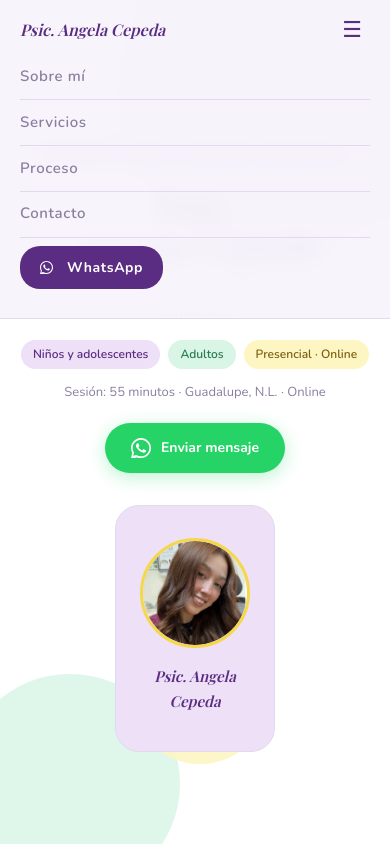
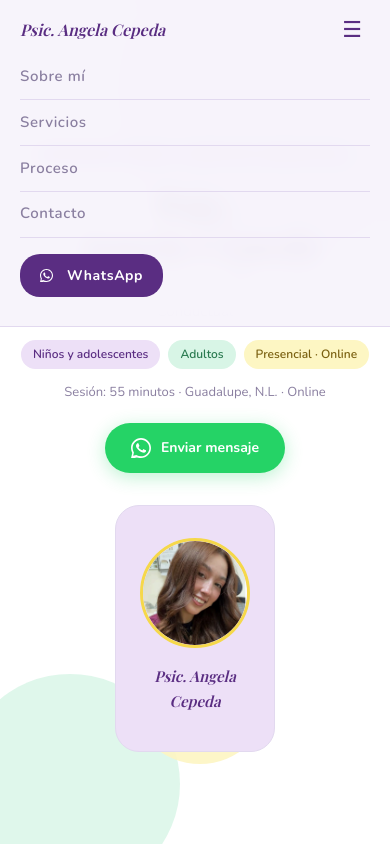
Before and after one commit to luca384/Pagina_Psicologia, a plain HTML site: page index.html in a window 390 px wide. Both pictures are taken after a click on the button "Menú". Shown: the top 844 px of the page. Drawn offline with nearby package versions, Linux system fonts and the light colour scheme; a web font is replaced by a local one.

Commit message:
mas cambios en el boton de wa en movil

```diff
--- a/estilos.css
+++ b/estilos.css
@@ -558,6 +558,10 @@ footer strong { color: #fff; }
 
   .nav-links li { width: 100%; }
 
+  .nav-links li:has(.nav-wa) {
+    width: auto;
+  }
+
   .nav-links a {
     display: block;
     padding: .6rem 0;
@@ -566,8 +570,12 @@ footer strong { color: #fff; }
   }
 
   .nav-wa {
-    margin-top: .5rem;
-    display: inline-flex !important;
+      display: inline-flex !important;
+      width: fit-content;
+      margin-top: 1rem;
+      border-bottom: none !important;
+      padding: 10px 20px !important;
+      white-space: nowrap;
   }
 
   .nav-links li:last-child {
```
